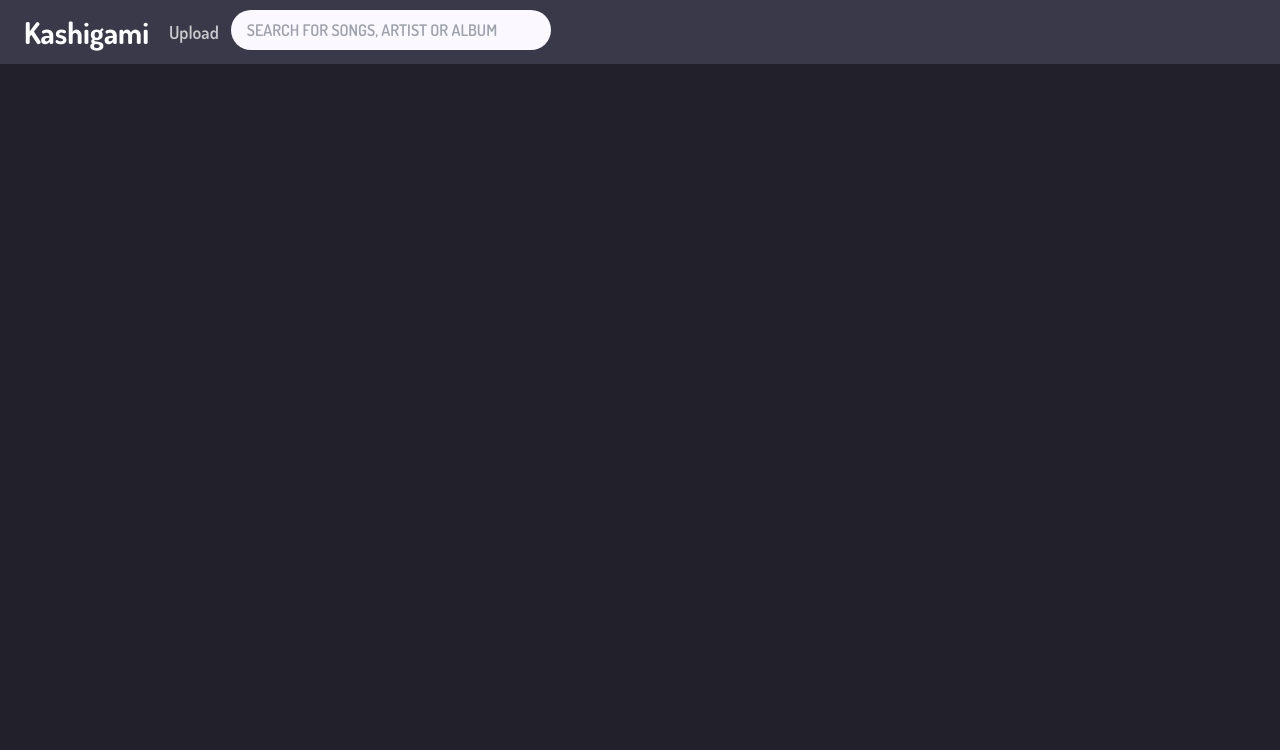
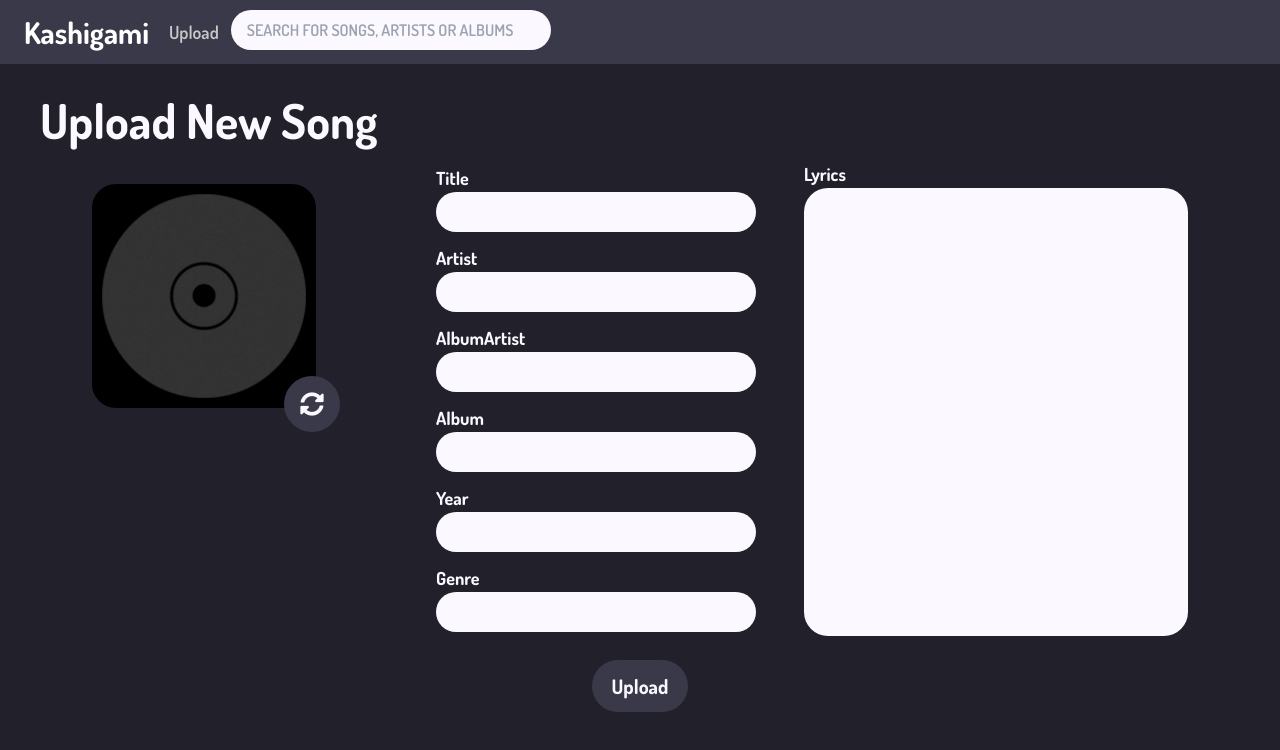
Before and after one commit to ReklezWlthr/Almanac, a Vue app: page /upload in a window 1280 px wide. Before the commit this address had no page. Shown: the top 750 px of the page. Built offline with nearby package versions, Linux system fonts and the light colour scheme.

Commit message:
[EDIT] Basic Upload Page

```diff
--- a/db.json
+++ b/db.json
@@ -8,7 +8,7 @@
       "album": "Newsong E.P.",
       "year": 2012,
       "genre": "Pop",
-      "liked": false
+      "liked": true
     },
     {
       "id": 2,
@@ -18,7 +18,7 @@
       "album": "Suspect - Single",
       "year": 2021,
       "genre": "Electrotics",
-      "liked": false
+      "liked": true
     },
     {
       "id": 3,
@@ -28,7 +28,7 @@
       "album": "OK ORCHESTRA",
       "year": 2021,
       "genre": "",
-      "liked": false
+      "liked": true
     },
     {
       "id": 4,
@@ -58,7 +58,7 @@
       "album": "THE BOOK",
       "year": 2021,
       "genre": "J-Pop",
-      "liked": false
+      "liked": true
     },
     {
       "id": 8,
--- a/src/App.vue
+++ b/src/App.vue
@@ -8,8 +8,8 @@
     </div>
     <div>
       <input
-        placeholder="SEARCH FOR SONGS, ARTIST OR ALBUM"
-        class="rounded-full w-80 bg-paleViolet focus:outline-none text-base text-darkViolet font-semibold px-4 py-2"
+        placeholder="SEARCH FOR SONGS, ARTISTS OR ALBUMS"
+        class="input"
         v-model="search"
       />
     </div>
--- a/src/assets/tailwind.css
+++ b/src/assets/tailwind.css
@@ -7,3 +7,15 @@
 .navButton {
     @apply px-3 py-2 text-lg font-semibold text-warmGray
 }
+
+.row {
+    @apply flex justify-start w-full gap-x-5 mb-3
+}
+
+.tb {
+    @apply bg-gray-100 w-96 py-1 px-2 text-sm rounded-sm focus:outline-none focus:ring focus:ring-purple-200 transition duration-100
+}
+
+.input {
+    @apply rounded-3xl w-80 bg-paleViolet focus:outline-none text-base text-darkViolet font-semibold px-4 py-2
+}
--- /dev/null
+++ b/src/components/InputBox.vue
@@ -0,0 +1,30 @@
+<template>
+<div class="row">
+  <div>
+    <div class="text-lg font-bold text-paleViolet">{{ header }}</div>
+    <input @input="forwardValue" v-model.trim="value" class="input"/>
+    <!--<error-text
+      attr="fname"
+      :errors="errors"
+      :error-class="errorClass"
+    ></error-text>-->
+  </div>
+</div>
+</template>
+
+<script>
+export default {
+    data(){
+        return{
+            value: ''
+        }
+    },
+    props:['header'],
+    emits:['forward-value'],
+    methods:{
+        forwardValue(){
+            this.$emit('forward-value', this.value);
+        }
+    }
+}
+</script>
--- a/src/components/SongThumbnail.vue
+++ b/src/components/SongThumbnail.vue
@@ -2,7 +2,7 @@
   <div class="w-thumb flex py-3 px-6">
     <div>
       <img
-        class="rounded-3xl w-36 h-36"
+        class="rounded-3xl w-36 h-36 cursor-pointer"
         :src="require(`../assets/albumArts/${song.album}.jpg`)"
       />
     </div>
@@ -11,7 +11,7 @@
           <li class="font-semibold text-lg">{{ song.name }}</li>
           <li>{{ song.artist }}</li>
           <li>{{ song.album }}</li>
-          <li><i @click="like(song)" class="cursor-pointer" :class="song.liked ? likeClass : dislikeClass "></i></li>
+          <li><i @click="like(song)" class="transition duration-150 cursor-pointer fas fa-heart text-2xl pt-2" :class="song.liked ? 'text-red-500' : 'text-red-200 opacity-25'"></i></li>
         </ul>
     </div>
   </div>
@@ -21,8 +21,7 @@
 export default {
     data(){
         return {
-            likeClass: "fas fa-heart text-red-500 text-2xl pt-2",
-            dislikeClass: "fas fa-heart text-red-200 text-2xl pt-2 opacity-25"
+
         }
     },
   props: ["song"],
--- a/src/main.js
+++ b/src/main.js
@@ -1,6 +1,7 @@
 import { createApp } from 'vue'
 import App from './App.vue'
 import router from './routers'
+import InputBox from './components/InputBox.vue'
 import './assets/tailwind.css'
 
-createApp(App).use(router).mount('#app')
+createApp(App).use(router).component('input-box', InputBox).mount('#app')
--- a/src/routers/index.js
+++ b/src/routers/index.js
@@ -1,11 +1,17 @@
 import {createRouter, createWebHistory} from 'vue-router'
 import SongList from '../views/SongList.vue'
+import Upload from '../views/Upload.vue'
 
 const routes = [
     {
         path: '/',
         name: 'SongList',
         component: SongList
+    },
+    {
+        path: '/upload',
+        name: 'Upload',
+        component: Upload
     }
 ]
 
--- a/src/views/SongList.vue
+++ b/src/views/SongList.vue
@@ -1,5 +1,5 @@
 <template>
-  <div class="navButton">Total Songs: {{ songList.length }}</div>
+  <div class="navButton">Total Songs: {{ filteredSongs.length }}</div>
   <div class="flex flex-wrap">
     <div v-for="song in filteredSongs" :key="song.id">
       <song-thumbnail :song="song" @like-song="editSong" />
@@ -23,7 +23,6 @@ export default {
     async fetchSongs() {
       const res = await fetch(this.url);
       const data = await res.json();
-      // parses JSON response into native JavaScript objects
       return data;
     },
     async editSong(newSong) {
@@ -45,17 +44,16 @@ export default {
       if (this.forwardSearch == "") {
         return this.songList;
       } else {
-        const fs = this.songList.filter(
+        return this.songList.filter(
           (song) =>
-            song.name.toLowerCase().includes(this.forwardSearch.toLowerCase()) ||
-            song.album.toLowerCase().includes(this.forwardSearch.toLowerCase()) ||
+            song.name
+              .toLowerCase()
+              .includes(this.forwardSearch.toLowerCase()) ||
+            song.album
+              .toLowerCase()
+              .includes(this.forwardSearch.toLowerCase()) ||
             song.artist.toLowerCase().includes(this.forwardSearch.toLowerCase())
         );
-        if (fs.length == 0) {
-          return null;
-        } else {
-          return fs;
-        }
       }
     },
   },
--- /dev/null
+++ b/src/views/Upload.vue
@@ -0,0 +1,94 @@
+<template>
+  <div class="text-5xl font-bold ml-10 mt-8 text-paleViolet">
+    Upload New Song
+  </div>
+  <div class="flex justify-center gap-x-12">
+    <div class="mt-10">
+      <img
+        src="../assets/albumArts/default.jpg"
+        class="rounded-3xl w-56 h-56"
+      />
+      <div class="ml-48 -mt-8 relative">
+        <input
+          @change="upload"
+          type="file"
+          id="myFile"
+          class="inputFile hidden"
+        />
+        <label
+          for="myFile"
+          id="spin"
+          class="h-14 w-14 rounded-full flex flex-wrap justify-center content-center border-darkViolet text-paleViolet cursor-pointer"
+          style="border-width: 1.8rem"
+          ><i class="fas fa-sync-alt text-2xl"></i
+        ></label>
+      </div>
+    </div>
+    <div class="w-1/4 mt-5 ml-12">
+      <input-box
+        v-for="(value, key) in newSongInfo"
+        :key="key"
+        :header="
+          key
+            .replace(/([A-Z])/g, '$1')
+            .charAt(0)
+            .toUpperCase() + key.replace(/([A-Z])/g, '$1').slice(1)
+        "
+        @forward-value="updateValue($event, key)"
+      />
+    </div>
+    <div class="mt-4">
+      <div class="text-lg font-bold text-paleViolet">Lyrics</div>
+      <textarea
+        class="rounded-3xl w-96 bg-paleViolet focus:outline-none text-base text-darkViolet font-semibold px-5 h-lyrics resize-none py-4"
+      ></textarea>
+    </div>
+  </div>
+  <div class="w-full flex mt-4">
+    <button
+      class="font-bold bg-darkViolet text-paleViolet text-xl px-5 py-3 focus:outline-none rounded-full mx-auto"
+    >
+      Upload
+    </button>
+  </div>
+</template>
+
+<script>
+import InputBox from "../components/InputBox.vue";
+export default {
+  components: { InputBox },
+  data() {
+    return {
+      newSongInfo: {
+        title: "",
+        artist: "",
+        albumArtist: "",
+        album: "",
+        year: null,
+        genre: "",
+      },
+    };
+  },
+  methods: {
+    updateValue(value, key) {
+      eval(`this.newSongInfo.${key}='${value}';`);
+    },
+  },
+};
+</script>
+
+<style scoped>
+@keyframes spin {
+  0% {
+    transform: rotate(0deg);
+  }
+
+  100% {
+    transform: rotate(360deg);
+  }
+}
+
+#spin:hover {
+  animation: spin 1s;
+}
+</style>
--- a/tailwind.config.js
+++ b/tailwind.config.js
@@ -11,6 +11,9 @@ module.exports = {
       },
       width:{
         thumb: '23rem'
+      },
+      height:{
+        lyrics: '28rem'
       }
     },
   },
```
Also changed, not shown: src/assets/albumArts/default.jpg (added).
